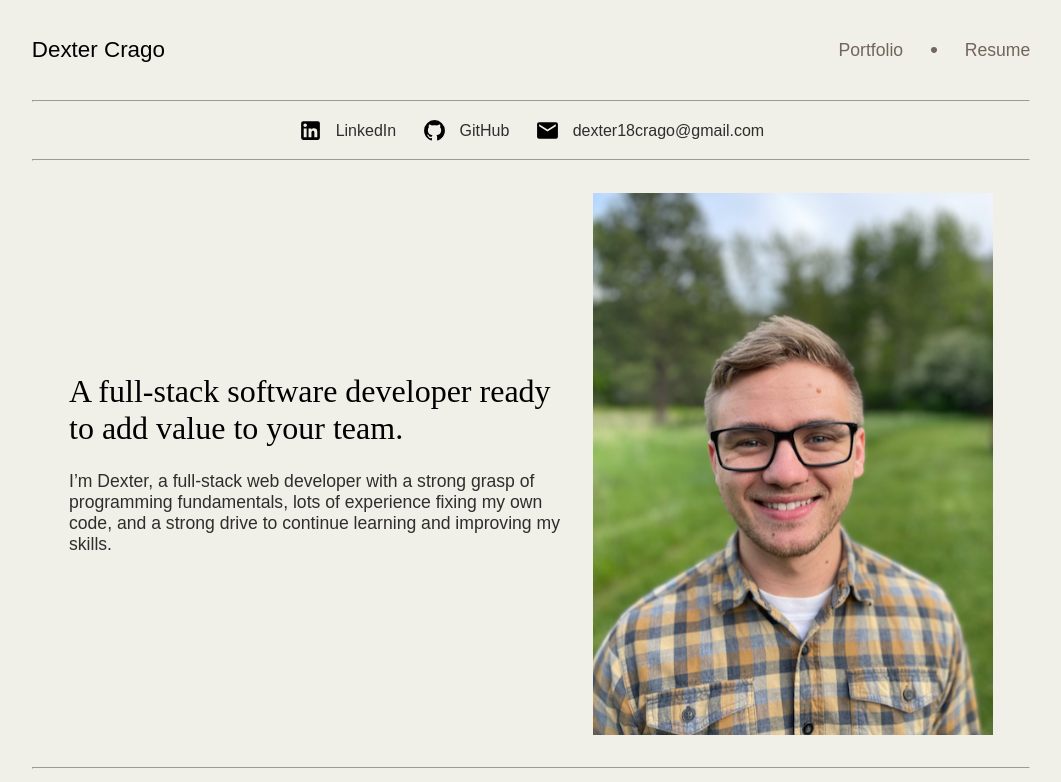
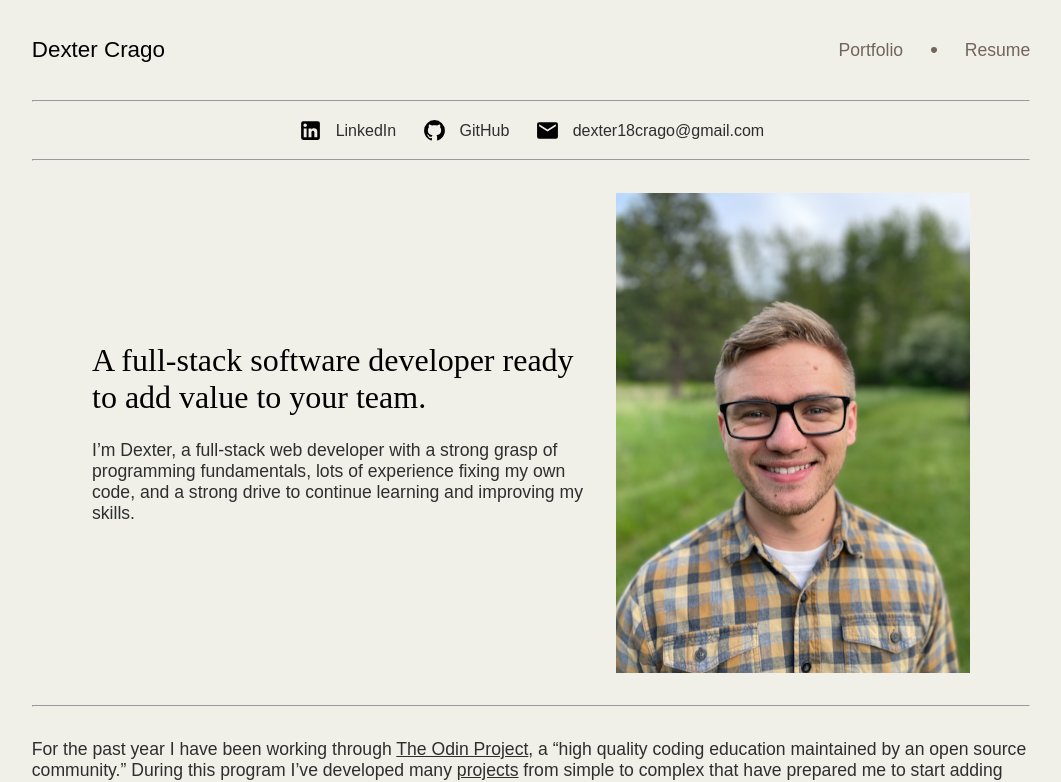
Before and after one commit to djcrago/personal-website, a React (Vite) app: page / in a window 1280 px wide. Shown: the top 782 px of the page, without its empty margins (109-1170 px from the left). Built offline with nearby package versions, Linux system fonts and the light colour scheme.

Commit message:
Make width auto on portrait
Defining height will prevent the chopiness that comes when the page is
first loaded but the img hasn't yet loaded.

```diff
--- a/src/App.module.css
+++ b/src/App.module.css
@@ -37,8 +37,8 @@ section {
 }
 
 .portrait {
-  max-width: 60vw;
-  height: auto;
+  height: 60vh;
+  max-width: auto;
 }
 
 h2 {
```
